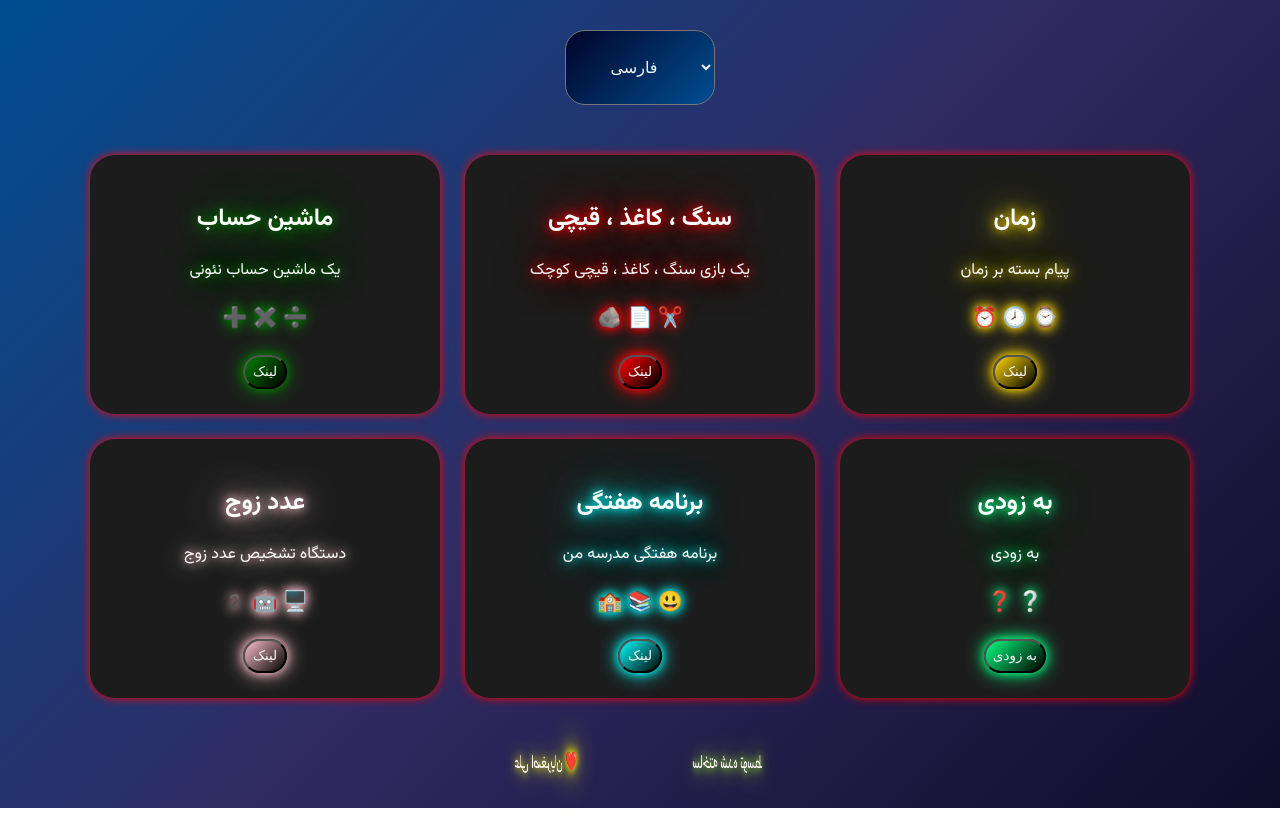
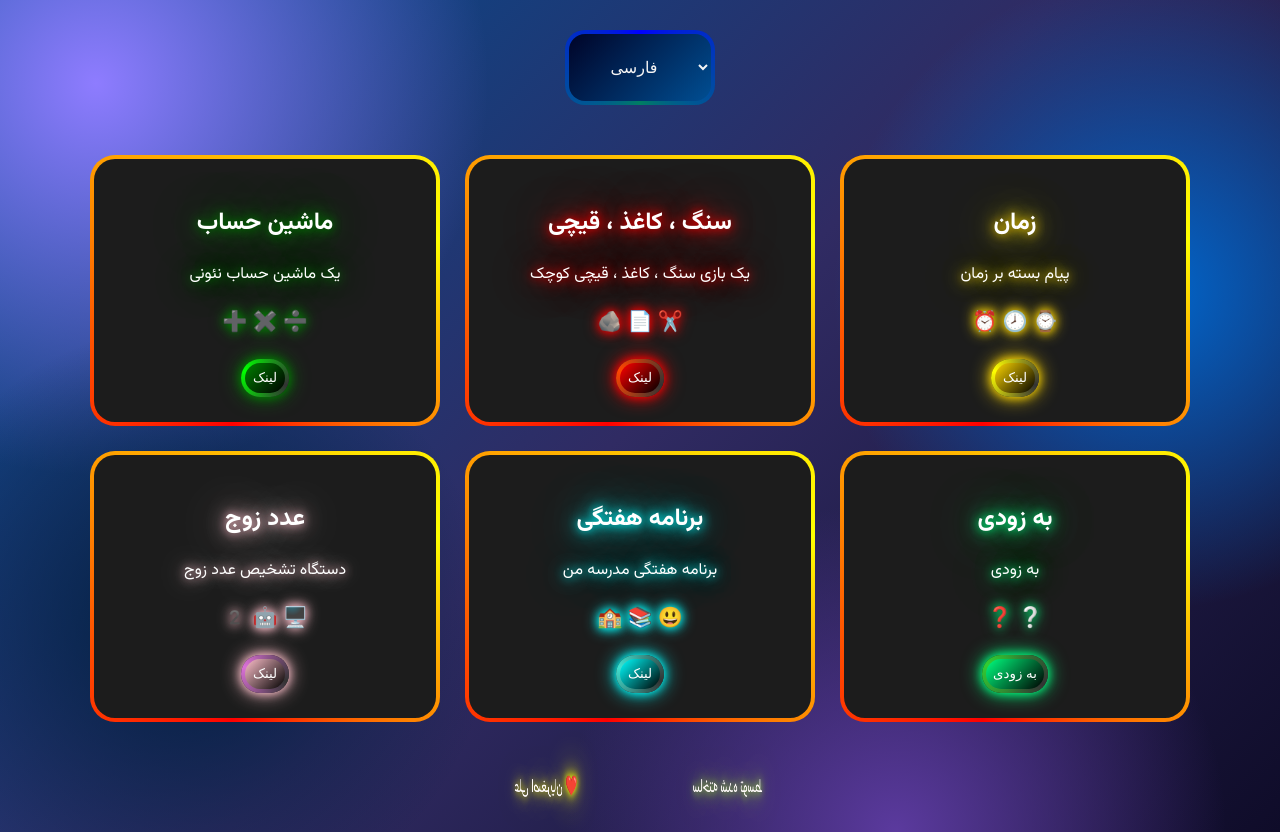
Before and after one commit to dcxbfv/mylinks, a plain HTML site: page index.html in a window 1280 px wide. Before the commit the page ends 808 px from the top, so only its background shows below. Drawn offline with Linux system fonts and the light colour scheme.

Commit message:
Update style.css

```diff
--- a/style.css
+++ b/style.css
@@ -1,5 +1,10 @@
 @import url('https://fonts.googleapis.com/css2?family=Vazirmatn:wght@400;500;700;800&display=swap');
 
+@property --angle {
+    syntax: "<angle>";
+    inherits: false;
+    initial-value: 0deg;
+}
 * {
     box-sizing: border-box;
 }
@@ -7,7 +12,27 @@
 body {
     margin: 0;
     padding: 30px;
-    background: linear-gradient(135deg, #004e92, #302b63, #0f0c29 );
+    background:radial-gradient(
+        circle at 15% 75%,
+        #001F3F,
+        transparent 24%
+    ),
+    radial-gradient(
+        circle at 90% 35%,
+        #0066CC,
+        transparent 25%
+    ),
+    radial-gradient(
+        circle at 70% 100%,
+        #5B3A9E,
+        transparent 27%
+    ),
+    radial-gradient(
+        circle at 7.5% 10%,
+        #8E7CFF,
+        transparent 28%
+    ),
+    linear-gradient(135deg, #004e92, #302b63, #0f0c29);
     font-family: 'Vazirmatn' , sans-serif ;
 }
 .container {
@@ -18,16 +43,29 @@ body {
     margin: 50px auto;
 }
 .container > div {
-    background-color: #1c1c1c;
+    background: linear-gradient(#1c1c1c, #1c1c1c) padding-box,
+    conic-gradient(
+            from var(--angle),
+            red,
+            orange,
+            yellow,
+            red
+        ) border-box;
     color: white;
     padding: 25px;
     border-radius: 25px;
-    box-shadow: 0px 0px 10px red;
+    border:4px solid transparent;
     text-align: center;
     min-height: 220px;
+    animation: spin 3.25s linear infinite;
 }
-.container > div:hover {
-    transform: scale(1.01);
+@keyframes spin {
+    to {
+        --angle:360deg
+    }
+}
+.container > div:hover{
+    transform: scale(1.03);
 }
 
 /* Responsive */
@@ -112,58 +150,113 @@ body {
 button {
     box-sizing: border-box;
     color: white;
+    border: 4px solid transparent;
     border-radius: 20px;
     padding: 7.5px;
+    animation:spin 2s ease infinite;
     transition: transform 0.5s ease;
 }
+@keyframes spin {
+    to {
+        --angle:360deg
+    }
+}
 button:hover {
-    border: 3px solid wheat;
-    border-top-color :crimson;
-    border-bottom-color:crimson;
     color:white;
-    transform: scale3d(1.1, 1.1, 1);
+    transform: scale3d(1.2, 1.2, 1);
 }
 /* Shadow Link Buttons  */
 #calcb {
     box-shadow: 0px 0px 10px green,
                 0px 0px 20px green;
-    background: linear-gradient(135deg , green , black);
+    background: linear-gradient(135deg , green , black) padding-box,
+    conic-gradient(
+            from var(--angle),
+            lime,
+            #333,
+            lime
+
+        ) border-box;
+    ;
 }
 #rpsb {
     box-shadow: 0px 0px 10px red,
                 0px 0px 20px red;
-    background: linear-gradient(135deg , red , black);
+    background: linear-gradient(135deg , red , black) padding-box,
+    conic-gradient(
+            from var(--angle),
+            orangered,
+            #333,
+            orangered
+        ) border-box;
 }
 #timeb {
     box-shadow: 0px 0px 10px gold,
                 0px 0px 20px gold;
-    background: linear-gradient(135deg , gold , black);
+    background: linear-gradient(135deg , gold , black) padding-box,
+    conic-gradient(
+            from var(--angle),
+            yellow,
+            #333,
+            yellow
+        ) border-box;
 }
 #evenb {
     box-shadow: 0px 0px 10px pink,
                 0px 0px 20px pink;
-    background: linear-gradient(135deg , pink , black);
+    background: linear-gradient(135deg , pink , black) padding-box,
+    conic-gradient(
+            from var(--angle),
+            orchid,
+            #333,
+            orchid
+        ) border-box;
 
 }
 #weekb {
     box-shadow: 0px 0px 10px aqua,
                 0px 0px 20px aqua;
-    background: linear-gradient(135deg , aqua , black);
+    background: linear-gradient(135deg , aqua , black) padding-box,
+    conic-gradient(
+            from var(--angle),
+            turquoise,
+            #333,
+            turquoise
+        ) border-box;
 }
 #soonb {
     box-shadow: 0px 0px 10px springgreen,
                 0px 0px 20px springgreen;
-    background: linear-gradient(135deg , springgreen , black);
+    background: linear-gradient(135deg , springgreen , black) padding-box ,
+    conic-gradient(
+            from var(--angle),
+            limegreen,
+            #333,
+            limegreen
+        ) border-box;
 }
 select {
-    background: linear-gradient(135deg , #000428, #004e92);
+    background: linear-gradient(135deg , #000428, #004e92) padding-box ,
+    conic-gradient(
+            from var(--angle),
+            #007e62,
+            blue,
+            #007e62
+        ) border-box;
     color: whitesmoke;
     border-radius: 20px;
+    border:4px solid transparent;
     padding: 7.5px;
     font-size: 1rem;
     text-align: center;
     width: 150px;
     height: 75px;
+    animation:spin 2s linear infinite;
+}
+@keyframes spin {
+    to {
+        --angle: 360deg;
+    }
 }
 option {
     background:linear-gradient(135deg , #0f0c29, #302b63, #24243e) !important;
```
